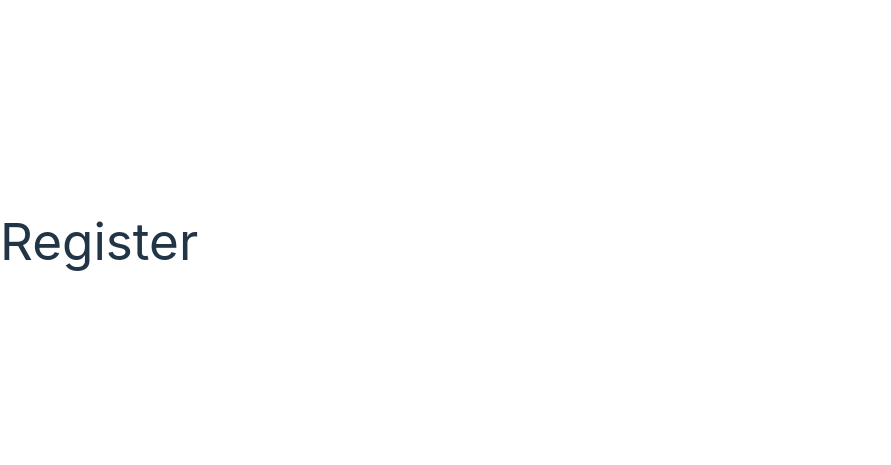
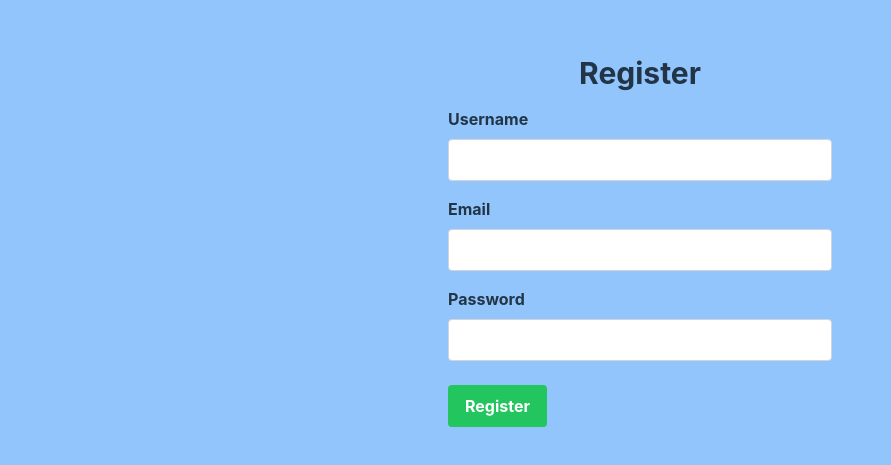
Before and after one commit to nhamonin/nodejs-test-task, a React (Vite) app in the folder frontend/: page /register in a window 1280 px wide. Shown: the part 159-624 px from the top of the page, without its empty margins (0-891 px from the left). Built offline with nearby package versions, Linux system fonts and the light colour scheme.

Commit message:
Refactor login and register pages

```diff
--- a/frontend/src/App.css
+++ /dev/null
@@ -1,6 +0,0 @@
-#root {
-  width: 100%;
-  margin: 0 auto;
-  padding: 2rem;
-  text-align: center;
-}
--- a/frontend/src/App.tsx
+++ b/frontend/src/App.tsx
@@ -1,11 +1,10 @@
-import React from 'react';
 import { BrowserRouter as Router, Route, Routes } from 'react-router-dom';
 import Home from './pages/Home';
 import Login from './pages/Login';
 import Register from './pages/Register';
 import Account from './pages/Account';
 
-const App: React.FC = () => {
+const App = () => {
   return (
     <Router>
       <Routes>
--- a/frontend/src/index.css
+++ b/frontend/src/index.css
@@ -15,6 +15,10 @@
   -webkit-font-smoothing: antialiased;
   -moz-osx-font-smoothing: grayscale;
   -webkit-text-size-adjust: 100%;
+}
+
+#root {
+  width: 100%;
 }
 
 html {
--- a/frontend/src/pages/Account.tsx
+++ b/frontend/src/pages/Account.tsx
@@ -1,6 +1,4 @@
-import React from 'react';
-
-const Account: React.FC = () => {
+const Account = () => {
   return (
     <div>
       <h1>Account</h1>
--- a/frontend/src/pages/Home.tsx
+++ b/frontend/src/pages/Home.tsx
@@ -1,7 +1,6 @@
-import React from 'react';
 import { Link } from 'react-router-dom';
 
-const Home: React.FC = () => {
+const Home = () => {
   return (
     <div className="flex flex-col items-center justify-center min-h-screen text-2xl bg-blue-300 p-8">
       <h1 className="mb-4 text-3xl font-bold">Welcome to Node.js Test Task!</h1>
--- a/frontend/src/pages/Login.tsx
+++ b/frontend/src/pages/Login.tsx
@@ -1,9 +1,145 @@
-import React from 'react';
+import React, { useState } from 'react';
+import { useNavigate } from 'react-router-dom';
 
-const Login: React.FC = () => {
+interface InputProps {
+  value: string;
+  onChange: (event: React.ChangeEvent<HTMLInputElement>) => void;
+}
+
+const useInput = (
+  initialValue: string,
+): { value: string; bind: InputProps; reset: () => void } => {
+  const [value, setValue] = useState<string>(initialValue);
+
+  return {
+    value,
+    reset: () => setValue(''),
+    bind: {
+      value,
+      onChange: (event: React.ChangeEvent<HTMLInputElement>) => {
+        setValue(event.target.value);
+      },
+    },
+  };
+};
+
+const formatErrorMessage = (message: string | Array<string>): string => {
+  if (Array.isArray(message)) {
+    return message.join(', ');
+  }
+  return message;
+};
+
+const Login = () => {
+  const {
+    value: usernameOrEmail,
+    bind: bindUsernameOrEmail,
+    reset: resetUsernameOrEmail,
+  } = useInput('');
+  const {
+    value: password,
+    bind: bindPassword,
+    reset: resetPassword,
+  } = useInput('');
+  const navigate = useNavigate();
+
+  const [isLoading, setIsLoading] = useState<boolean>(false);
+  const [message, setMessage] = useState<string | null>(null);
+
+  const handleSubmit = async (
+    e: React.FormEvent<HTMLFormElement>,
+  ): Promise<void> => {
+    e.preventDefault();
+
+    if (!usernameOrEmail || !password) {
+      setMessage('Please fill all fields');
+      return;
+    }
+
+    const data = {
+      usernameOrEmail,
+      password,
+    };
+
+    setIsLoading(true);
+    try {
+      const response = await fetch('http://localhost:3000/auth/login', {
+        method: 'POST',
+        headers: {
+          'Content-Type': 'application/json',
+        },
+        body: JSON.stringify(data),
+      });
+
+      if (!response.ok) {
+        throw {
+          message: (await response.json()).message,
+          status: response.status,
+        };
+      } else {
+        resetUsernameOrEmail();
+        resetPassword();
+        setMessage('Logged in successfully!');
+        navigate('/dashboard');
+      }
+    } catch (error: any) {
+      console.log(error);
+      if (error.status === 401 || error.status === 400) {
+        setMessage(formatErrorMessage(error.message));
+        return;
+      }
+      setMessage('An error occurred during login.');
+    } finally {
+      setIsLoading(false);
+    }
+  };
+
   return (
-    <div>
-      <h1>Login</h1>
+    <div className="flex flex-col items-center justify-center min-h-screen bg-blue-300 p-8">
+      <h1 className="text-3xl font-bold mb-4">Login</h1>
+      {message && (
+        <div className="my-4 p-2 bg-red-100 border-l-4 border-red-500 text-red-700 rounded mx-auto text-center">
+          {message}
+        </div>
+      )}
+
+      <form className="w-full max-w-sm" onSubmit={handleSubmit}>
+        <div className="mb-4">
+          <label htmlFor="usernameOrEmail" className="block mb-2 font-bold">
+            Username or Email
+          </label>
+          <input
+            type="text"
+            id="usernameOrEmail"
+            className="w-full px-3 py-2 border border-gray-300 rounded bg-white text-gray-900"
+            {...bindUsernameOrEmail}
+          />
+        </div>
+
+        <div className="mb-6">
+          <label htmlFor="password" className="block mb-2 font-bold">
+            Password
+          </label>
+          <input
+            type="password"
+            id="password"
+            className="w-full px-3 py-2 border border-gray-300 rounded bg-white text-gray-900"
+            {...bindPassword}
+          />
+        </div>
+
+        <div>
+          <button
+            type="submit"
+            disabled={isLoading}
+            className={`px-4 py-2 font-bold text-white bg-blue-500 rounded hover:bg-blue-700 ${
+              isLoading ? 'opacity-50' : ''
+            }`}
+          >
+            {isLoading ? 'Logging in...' : 'Login'}
+          </button>
+        </div>
+      </form>
     </div>
   );
 };
--- a/frontend/src/pages/Register.tsx
+++ b/frontend/src/pages/Register.tsx
@@ -1,9 +1,160 @@
-import React from 'react';
+import React, { useState } from 'react';
+import { useNavigate } from 'react-router-dom';
 
-const Register: React.FC = () => {
+interface InputProps {
+  value: string;
+  onChange: (event: React.ChangeEvent<HTMLInputElement>) => void;
+}
+
+const useInput = (
+  initialValue: string,
+): { value: string; bind: InputProps; reset: () => void } => {
+  const [value, setValue] = useState<string>(initialValue);
+
+  return {
+    value,
+    reset: () => setValue(''),
+    bind: {
+      value,
+      onChange: (event: React.ChangeEvent<HTMLInputElement>) => {
+        setValue(event.target.value);
+      },
+    },
+  };
+};
+
+const formatErrorMessage = (message: string | Array<string>): string => {
+  if (Array.isArray(message)) {
+    return message.join(', ');
+  }
+  return message;
+};
+
+const Register = () => {
+  const {
+    value: username,
+    bind: bindUsername,
+    reset: resetUsername,
+  } = useInput('');
+  const { value: email, bind: bindEmail, reset: resetEmail } = useInput('');
+  const {
+    value: password,
+    bind: bindPassword,
+    reset: resetPassword,
+  } = useInput('');
+  const navigate = useNavigate();
+
+  const [isLoading, setIsLoading] = useState<boolean>(false);
+  const [message, setMessage] = useState<string | null>(null);
+
+  const handleSubmit = async (
+    e: React.FormEvent<HTMLFormElement>,
+  ): Promise<void> => {
+    e.preventDefault();
+
+    if (!username || !email || !password) {
+      setMessage('Please fill all fields');
+      return;
+    }
+
+    const data = {
+      username,
+      email,
+      password,
+    };
+
+    setIsLoading(true);
+    try {
+      const response = await fetch('http://localhost:3000/users/register', {
+        method: 'POST',
+        headers: {
+          'Content-Type': 'application/json',
+        },
+        body: JSON.stringify(data),
+      });
+
+      if (!response.ok) {
+        throw {
+          message: (await response.json()).message,
+          status: response.status,
+        };
+      } else {
+        resetUsername();
+        resetEmail();
+        resetPassword();
+        setMessage('Registered successfully!');
+        navigate('/login');
+      }
+    } catch (error: any) {
+      console.log(error);
+      if (error.status === 409 || error.status === 400) {
+        setMessage(formatErrorMessage(error.message));
+        return;
+      }
+      setMessage('An error occurred during registration.');
+    } finally {
+      setIsLoading(false);
+    }
+  };
+
   return (
-    <div>
-      <h1>Register</h1>
+    <div className="flex flex-col items-center justify-center min-h-screen bg-blue-300 p-8">
+      <h1 className="text-3xl font-bold mb-4">Register</h1>
+      {message && (
+        <div className="my-4 p-2 bg-red-100 border-l-4 border-red-500 text-red-700 rounded mx-auto text-center">
+          {message}
+        </div>
+      )}
+
+      <form className="w-full max-w-sm" onSubmit={handleSubmit}>
+        <div className="mb-4">
+          <label htmlFor="username" className="block mb-2 font-bold">
+            Username
+          </label>
+          <input
+            type="text"
+            id="username"
+            className="w-full px-3 py-2 border border-gray-300 rounded bg-white text-gray-900"
+            {...bindUsername}
+          />
+        </div>
+
+        <div className="mb-4">
+          <label htmlFor="email" className="block mb-2 font-bold">
+            Email
+          </label>
+          <input
+            type="email"
+            id="email"
+            className="w-full px-3 py-2 border border-gray-300 rounded bg-white text-gray-900"
+            {...bindEmail}
+          />
+        </div>
+
+        <div className="mb-6">
+          <label htmlFor="password" className="block mb-2 font-bold">
+            Password
+          </label>
+          <input
+            type="password"
+            id="password"
+            className="w-full px-3 py-2 border border-gray-300 rounded bg-white text-gray-900"
+            {...bindPassword}
+          />
+        </div>
+
+        <div>
+          <button
+            type="submit"
+            disabled={isLoading}
+            className={`px-4 py-2 font-bold text-white bg-green-500 rounded hover:bg-green-700 ${
+              isLoading ? 'opacity-50' : ''
+            }`}
+          >
+            {isLoading ? 'Registering...' : 'Register'}
+          </button>
+        </div>
+      </form>
     </div>
   );
 };
```
